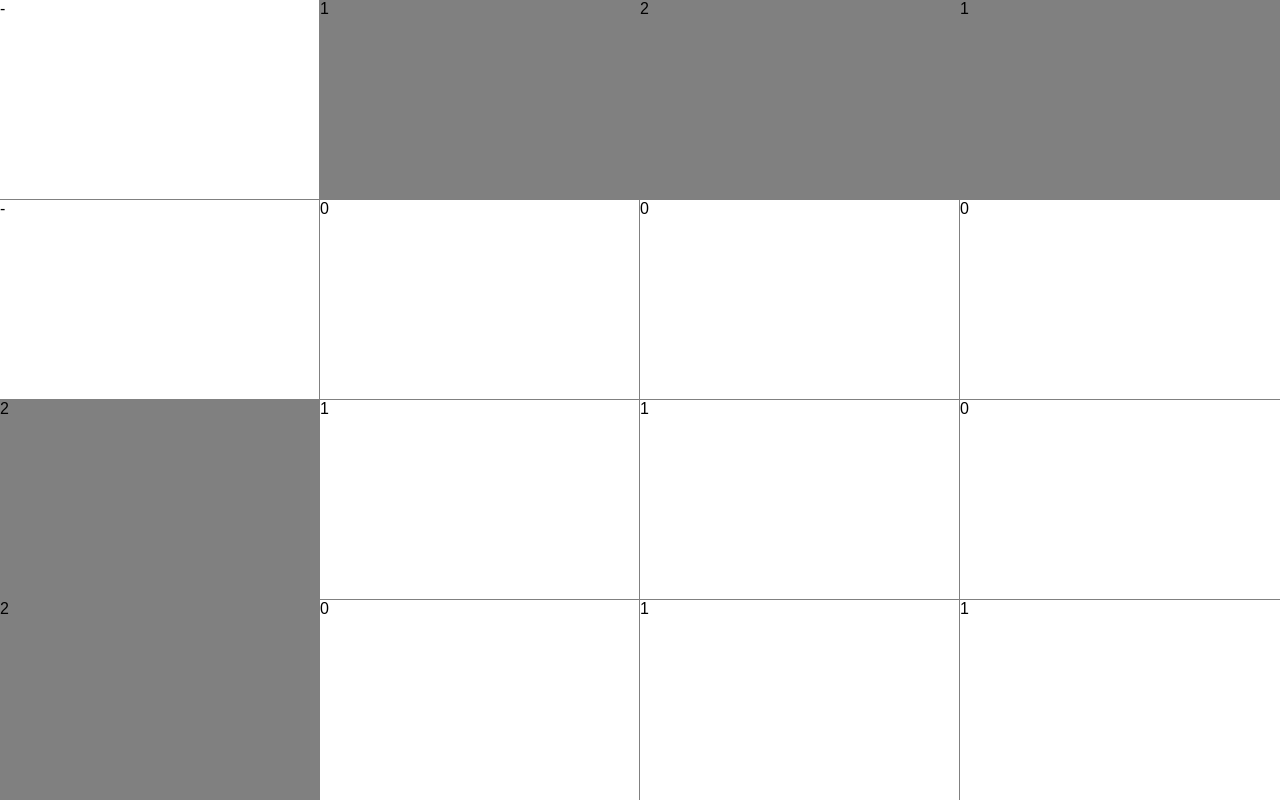
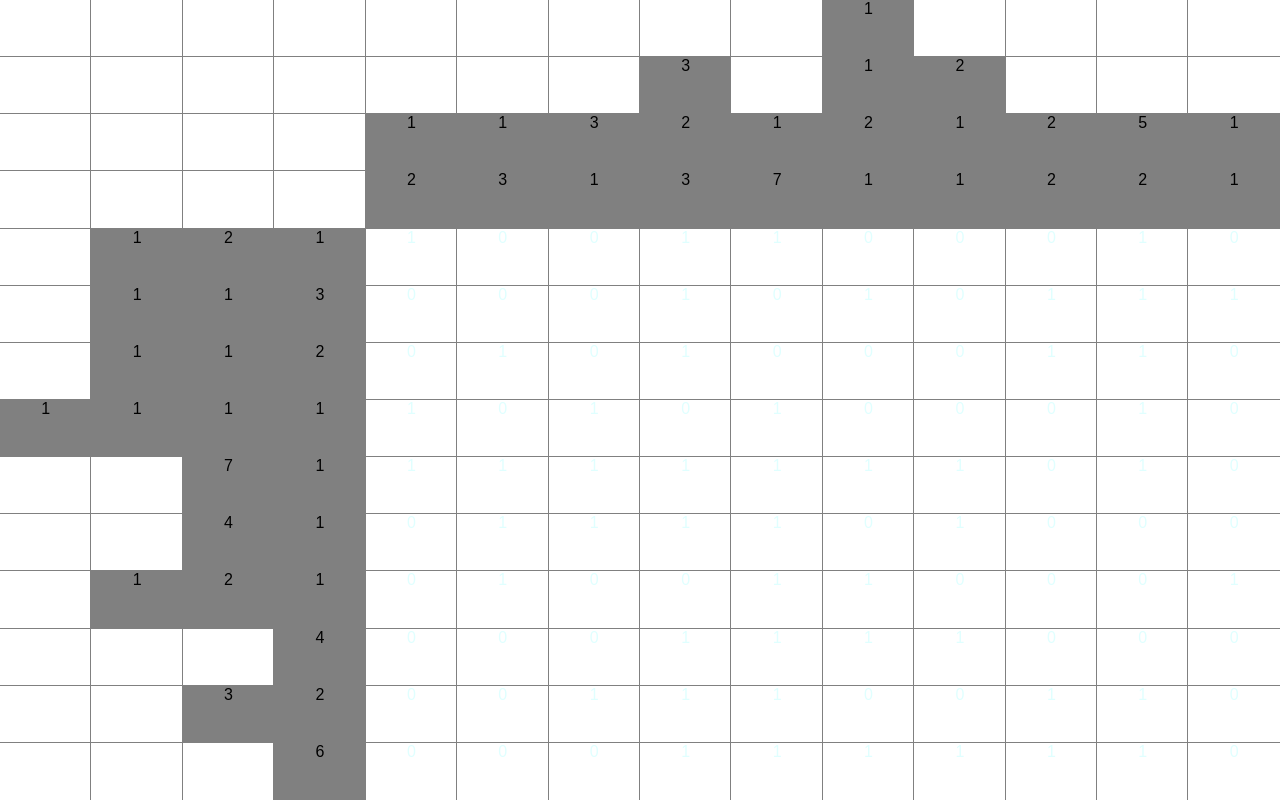
Before and after one commit to bsingr/nonogram, a React (Create React App) app: page / in a window 1280 px wide. Built offline with nearby package versions, Linux system fonts and the light colour scheme.

Commit message:
Start on click handlers

```diff
--- a/src/App.css
+++ b/src/App.css
@@ -17,6 +17,11 @@
   max-width: 100%;
   outline: 1px solid gray;
   background: white;
+  text-align: center;
+}
+
+.ValueField {
+  color: lightcyan;
 }
 
 .Hint {
--- a/src/App.js
+++ b/src/App.js
@@ -5,7 +5,6 @@ class EmptyHint extends Component {
   render() {
     return (
       <div className="Field EmptyHint" style={{height: `${this.props.height}px`}}>
-        -
       </div>
     );
   }
@@ -22,9 +21,23 @@ class Hint extends Component {
 }
 
 class Field extends Component {
+  constructor(props) {
+    super(props)
+    this.click = this.click.bind(this);
+  }
+  click() {
+    this.props.onClick(this.props.idx, this.props.userValue + 1 % 3)
+  }
   render() {
     return (
-      <div className="Field" style={{height: `${this.props.height}px`}}>
+      <div className="Field ValueField" onClick={this.click} style={{
+        height: `${this.props.height}px`,
+        backgroundColor: [
+          'white',
+          'green',
+          'red'
+        ][this.props.userValue]
+      }}>
         {this.props.value}
       </div>
     );
@@ -126,22 +139,35 @@ function fillLeft(streak, size) {
   return missing.concat(streak);
 }
 
-function populate(size) {
+function populate(size, value) {
   const arr = [];
   for (let i = 0; i < size; i++) {
-    arr.push(undefined)
+    arr.push(value)
   }
   return arr;
 }
 
 class App extends Component {
+  constructor(props) {
+    super(props)
+    this.onClickField = this.onClickField.bind(this)
+    const yFields = 10;
+    const xFields = 10;
+    this.state = {
+      map: createMap(xFields,yFields),
+      userValueMap: populate(xFields * yFields, 0)
+    }
+  }
+  onClickField(idx, value) {
+    const map = [].concat(this.state.userValueMap)
+    map[idx] = value
+    this.setState({userValueMap: map})
+  }
   render() {
-    const yFields = 3;
-    const xFields = 3;
-    const map = createMap(xFields,yFields)
+    const map = this.state.map
     const yHints = maxVerticalHints(map);
     const xHints = maxHorizontalHints(map);
-    const fieldHeight = window.innerHeight / (yHints + yFields);
+    const fieldHeight = window.innerHeight / (yHints + map.y);
     return (
       <div className="App">
         {populate(yHints).map((_, rowIdx) => {
@@ -172,7 +198,7 @@ class App extends Component {
                 }
               })}
               {row.map((node, nodeIdx) => {
-                return <Field key={nodeIdx} height={fieldHeight} value={node} />;
+                return <Field key={nodeIdx} height={fieldHeight} value={node} idx={rowIdx * row.length + nodeIdx} userValue={this.state.userValueMap[rowIdx * row.length + nodeIdx]} onClick={this.onClickField} />;
               })}
             </div>
           )
```
